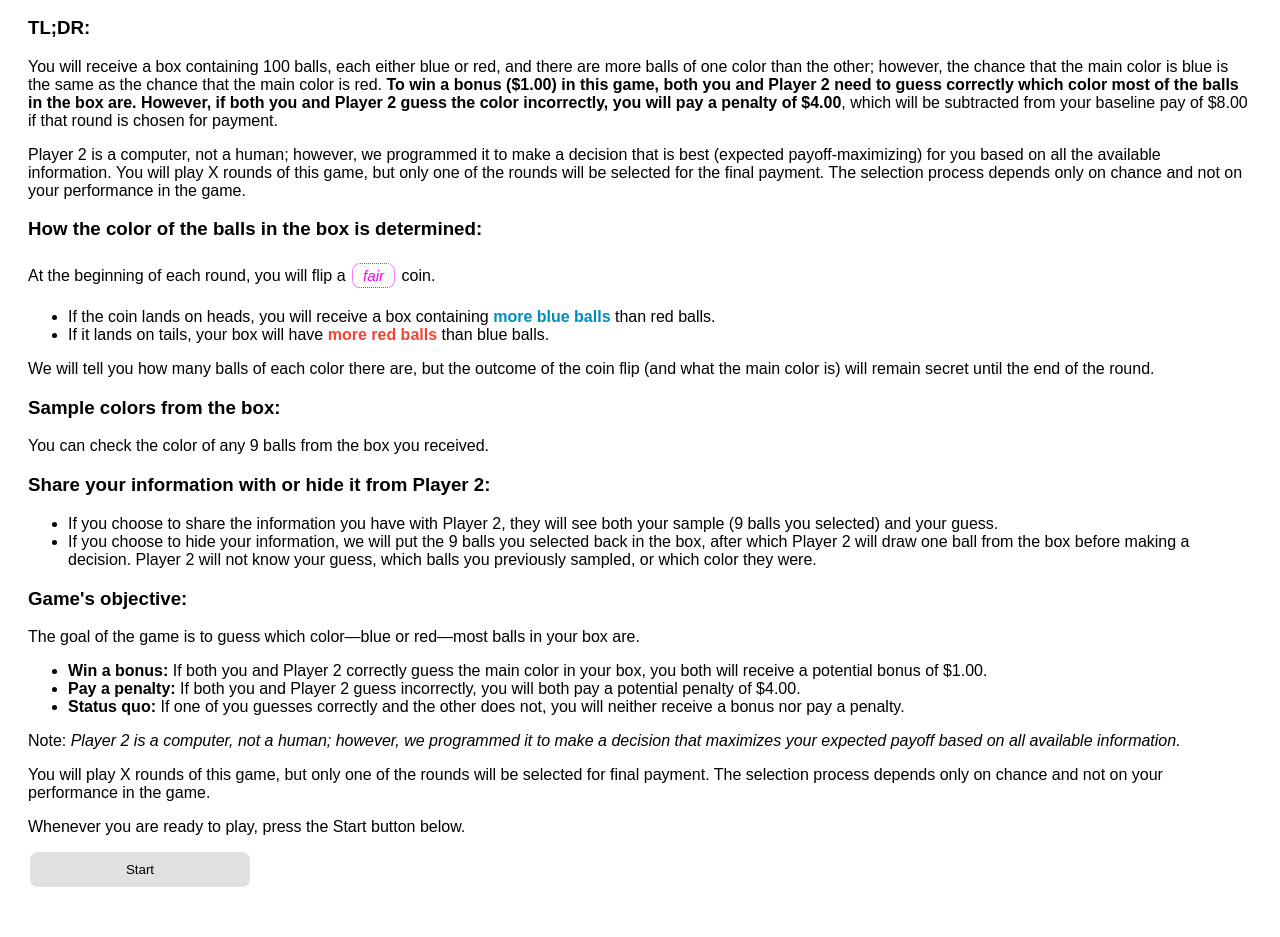
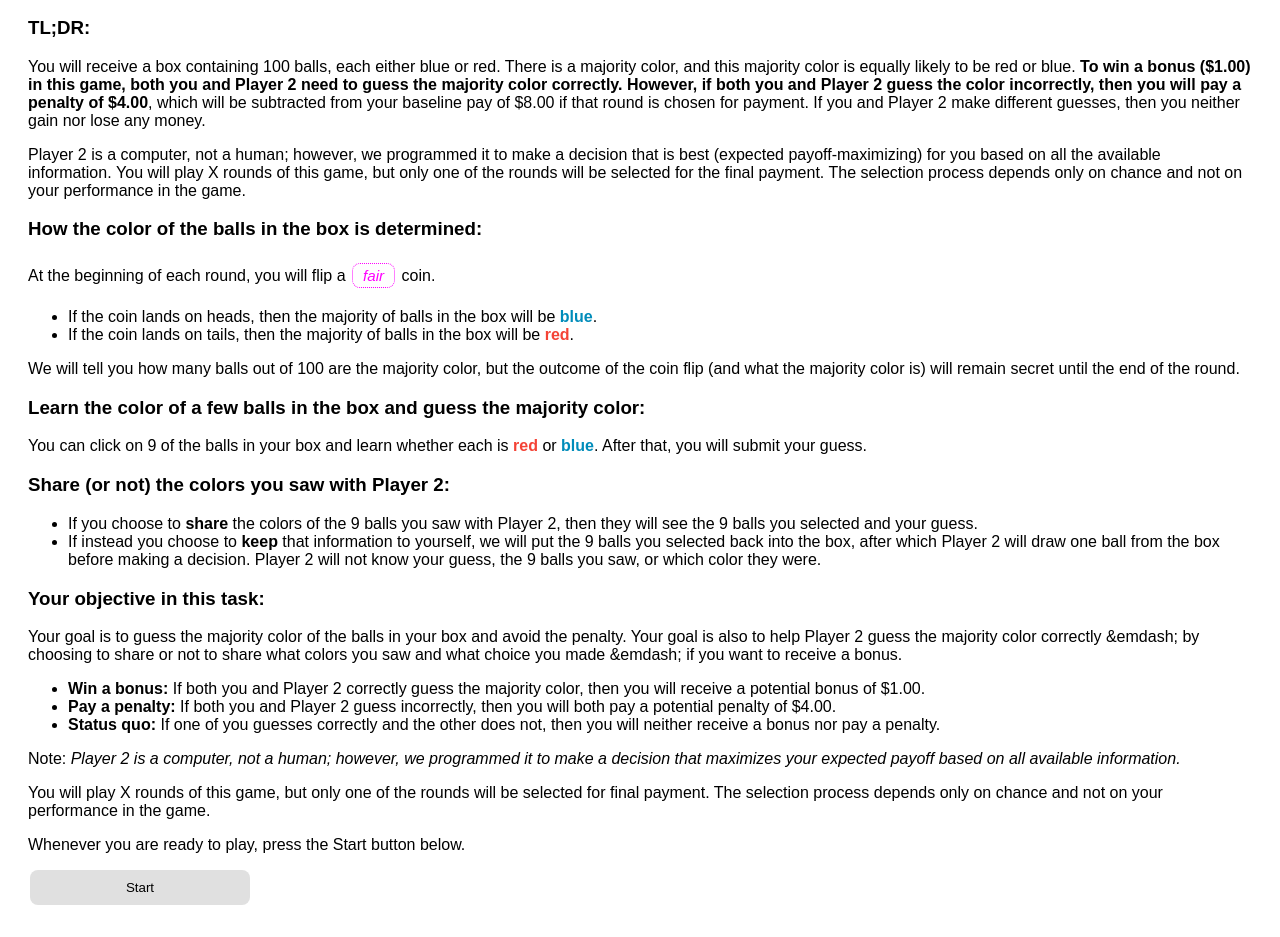
Before and after one commit to buinskaya/buinskaya.github.io, a plain HTML site: page game.html in a window 1280 px wide. Shown: the part 139-1076 px from the top of the page. Drawn offline with nearby package versions, Linux system fonts and the light colour scheme.

Commit message:
Update game.html
updated wording

```diff
--- a/game.html
+++ b/game.html
@@ -18,32 +18,32 @@
     <section id="rulesSection">
         <h2>Game Rules</h2>
         <h3>TL;DR:</h3>
-        <p>You will receive a box containing 100 balls, each either blue or red, and there are more balls of one color than the other; however, the chance that the main color is blue is the same as the chance that the main color is red.<strong> To win a bonus ($1.00) in this game, both you and Player 2 need to guess correctly which color most of the balls in the box are. However, if both you and Player 2 guess the color incorrectly, you will pay a penalty of $4.00</strong>, which will be subtracted from your baseline pay of $8.00 if that round is chosen for payment.</p>
+        <p>You will receive a box containing 100 balls, each either blue or red. There is a majority color, and this majority color is equally likely to be red or blue. <strong>To win a bonus ($1.00) in this game, both you and Player 2 need to guess the majority color correctly. However, if both you and Player 2 guess the color incorrectly, then you will pay a penalty of $4.00</strong>, which will be subtracted from your baseline pay of $8.00 if that round is chosen for payment. If you and Player 2 make different guesses, then you neither gain nor lose any money.</p>
         <p>Player 2 is a computer, not a human; however, we programmed it to make a decision that is best (expected payoff-maximizing) for you based on all the available information. You will play X rounds of this game, but only one of the rounds will be selected for the final payment. The selection process depends only on chance and not on your performance in the game.</p>
 
         <h3>How the color of the balls in the box is determined:</h3>
         <p>At the beginning of each round, you will flip a <button type="button" class="showExplanation" onclick="openIBtn(1)" title="What is a fair coin?">fair</button> coin.</p>
         <ul>
-        <li>If the coin lands on heads, you will receive a box containing <strong style="color:#008CBA;">more blue balls</strong> than red balls.</li>
-        <li>If it lands on tails, your box will have <strong style="color:#f44336;">more red balls</strong> than blue balls.</li>
+        <li>If the coin lands on heads, then the majority of balls in the box will be <strong style="color:#008CBA;">blue</strong>.</li>
+        <li>If the coin lands on tails, then the majority of balls in the box will be <strong style="color:#f44336;">red</strong>.</li>
         </ul>
-        <p>We will tell you how many balls of each color there are, but the outcome of the coin flip (and what the main color is) will remain secret until the end of the round.</p>
+        <p>We will tell you how many balls out of 100 are the majority color, but the outcome of the coin flip (and what the majority color is) will remain secret until the end of the round.</p>
 
-        <h3>Sample colors from the box:</h3>
-        <p>You can check the color of any 9 balls from the box you received.</p>
+        <h3>Learn the color of a few balls in the box and guess the majority color:</h3>
+        <p>You can click on 9 of the balls in your box and learn whether each is <strong style="color:#f44336;">red</strong> or <strong style="color:#008CBA;">blue</strong>. After that, you will submit your guess.</p>
 
-        <h3>Share your information with or hide it from Player 2:</h3>
+        <h3>Share (or not) the colors you saw with Player 2:</h3>
         <ul>
-            <li>If you choose to share the information you have with Player 2, they will see both your sample (9 balls you selected) and your guess.</li>
-            <li>If you choose to hide your information, we will put the 9 balls you selected back in the box, after which Player 2 will draw one ball from the box before making a decision. Player 2 will not know your guess, which balls you previously sampled, or which color they were.</li>
+            <li>If you choose to <strong>share</strong> the colors of the 9 balls you saw with Player 2, then they will see the 9 balls you selected and your guess.</li>
+            <li>If instead you choose to <strong>keep</strong> that information to yourself, we will put the 9 balls you selected back into the box, after which Player 2 will draw one ball from the box before making a decision. Player 2 will not know your guess, the 9 balls you saw, or which color they were.</li>
         </ul>
 
-        <h3>Game's objective:</h3>
-        <p>The goal of the game is to guess which color&mdash;blue or red&mdash;most balls in your box are.</p>
+        <h3>Your objective in this task:</h3>
+        <p>Your goal is to guess the majority color of the balls in your box and avoid the penalty. Your goal is also to help Player 2 guess the majority color correctly &emdash; by choosing to share or not to share what colors you saw and what choice you made &emdash; if you want to receive a bonus.</p>
         <ul>
-            <li><strong>Win a bonus:</strong> If both you and Player 2 correctly guess the main color in your box, you both will receive a potential bonus of $1.00.</li>
-            <li><strong>Pay a penalty:</strong> If both you and Player 2 guess incorrectly, you will both pay a potential penalty of $4.00.</li>
-            <li><strong>Status quo:</strong> If one of you guesses correctly and the other does not, you will neither receive a bonus nor pay a penalty.</li>
+            <li><strong>Win a bonus:</strong> If both you and Player 2 correctly guess the majority color, then you will receive a potential bonus of $1.00.</li>
+            <li><strong>Pay a penalty:</strong> If both you and Player 2 guess incorrectly, then you will both pay a potential penalty of $4.00.</li>
+            <li><strong>Status quo:</strong> If one of you guesses correctly and the other does not, then you will neither receive a bonus nor pay a penalty.</li>
         </ul>
         <p>Note: <em>Player 2 is a computer, not a human; however, we programmed it to make a decision that maximizes your expected payoff based on all available information.</em></p>
         <p>You will play X rounds of this game, but only one of the rounds will be selected for final payment. The selection process depends only on chance and not on your performance in the game.</p>
@@ -52,7 +52,7 @@
         <button type="submit" onclick="this.disabled=true; acknowledge('coinFlipSection')">Start</button>
     </section>
     <section id="coinFlipSection" class="hidden">
-    <h2>Flip the coin to start the game</h2>
+    <h2>Flip the coin to determine the majority color in your box</h2>
     <button type="button" id="flipButton" onclick="flipCoin()" title="Click to flip a coin">Click!</button>
     <p id="flipMessage"></p>
     <div id="boxFill" class="hidden">
@@ -85,9 +85,9 @@
 
     <section id="choiceSection" class="hidden">
         <h2>Share with Player 2?</h2>
-        <p>Player 2 has not submitted their guess yet. If you <strong>SHARE</strong> your information with them, Player 2 will see the 9 balls you picked from your box as well as your choice; if you <strong>KEEP</strong> your information from them, we will hide the color of the balls you selected and let Player 2 sample one ball from the box before they make their decision.</p>
+        <p>Player 2 has not submitted their guess yet. If you <strong>SHARE</strong> your information with them, Player 2 will see the 9 balls you picked from your box as well as your choice; if you <strong>KEEP</strong> your information from them, we will hide the color of the balls you selected as well as your guess and let Player 2 sample one ball from the box before they make their decision.</p>
         <div><button type="button" class="choiceButton" id="share" onclick="revealResult('share',2.75)" title="Player 2 will see one ball from their box and 11 balls from your box before guessing.">SHARE</button>Player 2 will see 9 balls you picked from your box and your guess.</div>
-        <div><button type="button" class="choiceButton" id="noShare" onclick="revealResult('noShare',2.75)" title="Player 2 will see one ball from their box before guessing.">KEEP</button>Player 2 will see one ball they will pick from your box.</div>
+        <div><button type="button" class="choiceButton" id="noShare" onclick="revealResult('noShare',2.75)" title="Player 2 will see one ball from their box before guessing.">KEEP</button>Player 2 will see one ball from your box.</div>
         <p id="P2message"></p>
     </section>
 
```
